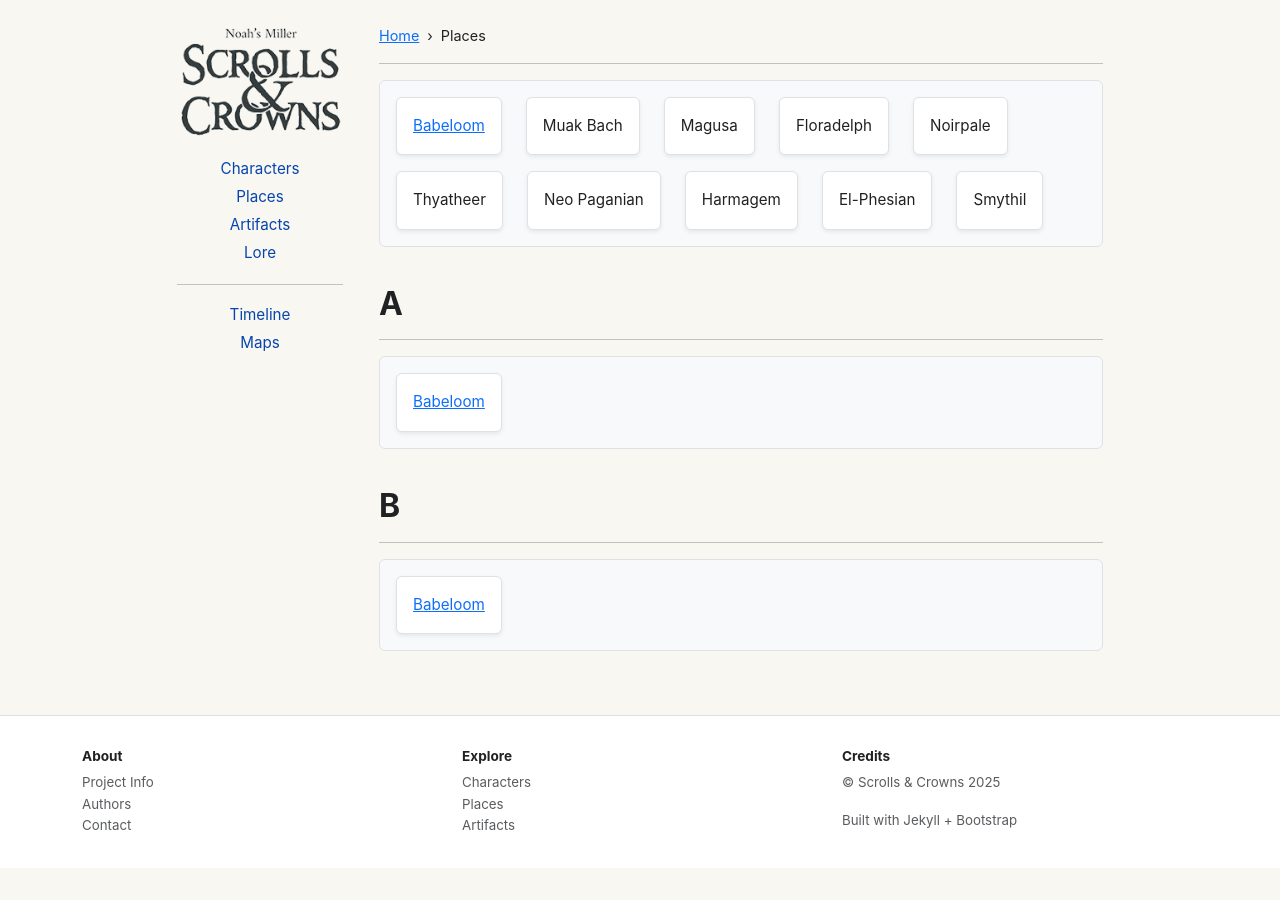
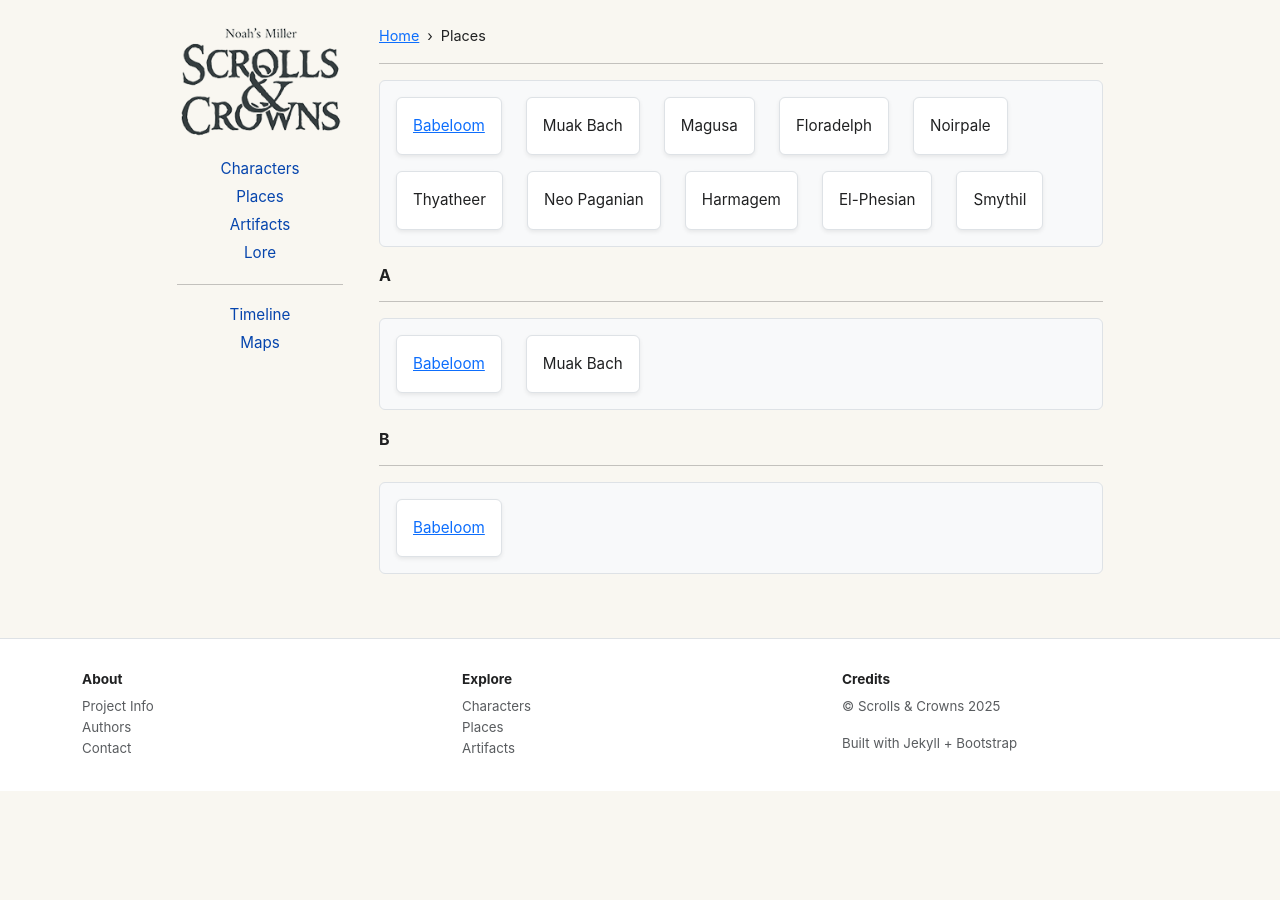
Before and after one commit to scrollsandcrowns/Wiki, a Jekyll site: the page built from places.html, in a window 1280 px wide. Built offline with Jekyll 4.4.1, drawn with Linux system fonts in a browser that asks for light colours.

Commit message:
Update places.html

```diff
--- a/places.html
+++ b/places.html
@@ -42,7 +42,20 @@ permalink: /places/
   </li>
 </ul>
 
-<h2>A</h2>
+<h6>A</h6>
+<hr>
+<ul class="list-unstyled d-flex flex-wrap gap-3 border rounded p-3 bg-light">
+  <li class="list-inline-item">
+    <div class="border rounded p-3 shadow-sm bg-white">
+      <a href="{{ '/places/babeloom' | relative_url }}">Babeloom</a>
+    </div>
+  </li>
+  <li class="list-inline-item">
+    <div class="border rounded p-3 shadow-sm bg-white">Muak Bach</div>
+  </li>
+</ul>
+
+<h6>B</h6>
 <hr>
 <ul class="list-unstyled d-flex flex-wrap gap-3 border rounded p-3 bg-light">
   <li class="list-inline-item">
@@ -51,13 +64,3 @@ permalink: /places/
     </div>
   </li>
 </ul>
-
-<h2>B</h2>
-<hr>
-<ul class="list-unstyled d-flex flex-wrap gap-3 border rounded p-3 bg-light">
-  <li class="list-inline-item">
-    <div class="border rounded p-3 shadow-sm bg-white">
-      <a href="{{ '/places/babeloom' | relative_url }}">Babeloom</a>
-    </div>
-  </li>
-</ul>
```
